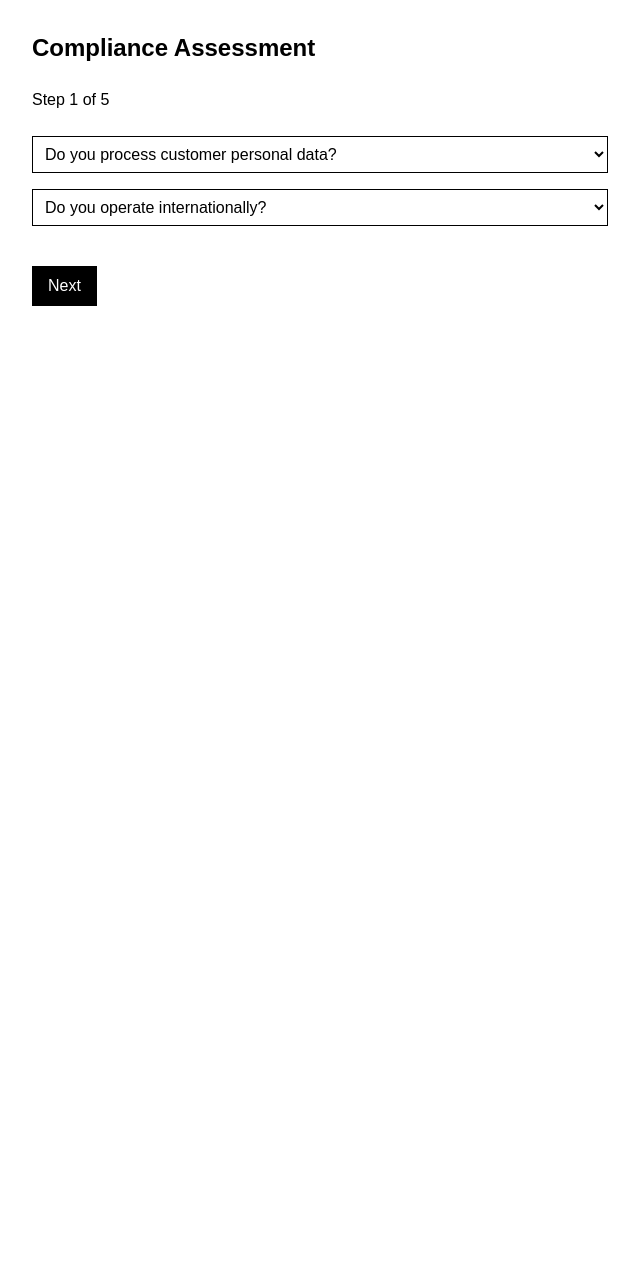
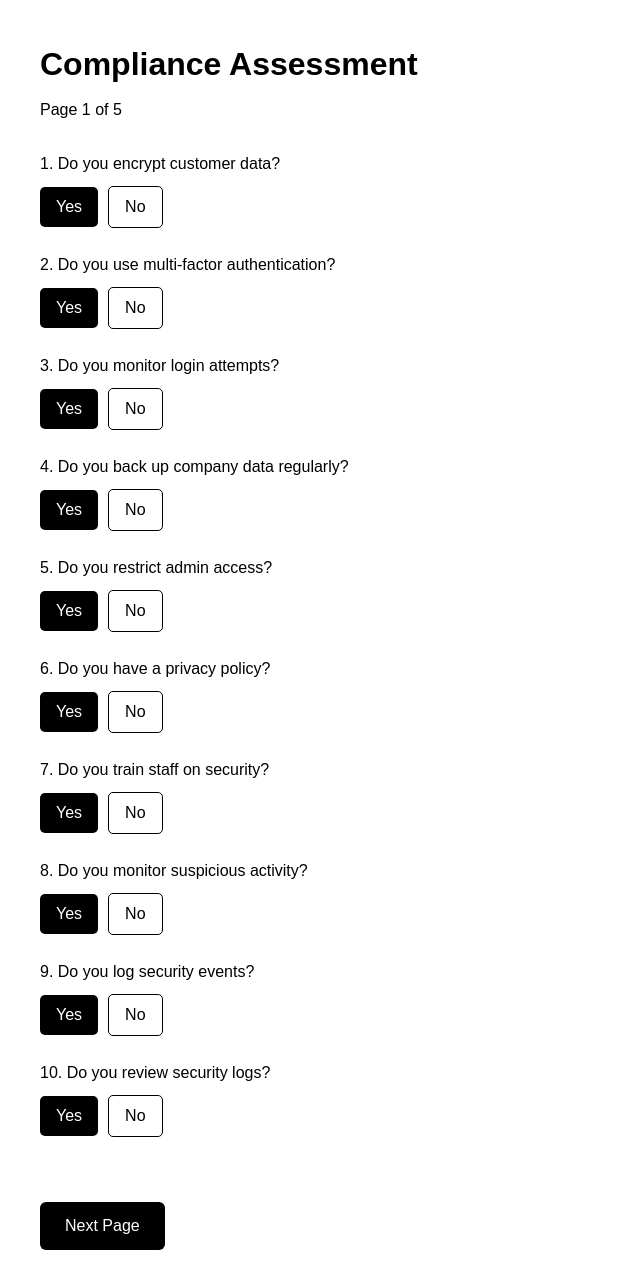
Before and after one commit to abdisamad9009-dot/complypilot-frontend, a Next.js app: page /assessment in a window 1280 px wide. Shown: the whole page, without its empty margins (0-640 px from the left). Before the commit the page ends 800 px from the top, so only its background shows below. Built offline with nearby package versions, Linux system fonts and the light colour scheme.

Commit message:
Update page.tsx

```diff
--- a/app/assessment/page.tsx
+++ b/app/assessment/page.tsx
@@ -1,205 +1,169 @@
 "use client"
 
 import { useState } from "react"
-import { useRouter } from "next/navigation"
 
 export default function AssessmentPage() {
 
-  const router = useRouter()
+  const questions = [
+    "Do you encrypt customer data?",
+    "Do you use multi-factor authentication?",
+    "Do you monitor login attempts?",
+    "Do you back up company data regularly?",
+    "Do you restrict admin access?",
+    "Do you have a privacy policy?",
+    "Do you train staff on security?",
+    "Do you monitor suspicious activity?",
+    "Do you log security events?",
+    "Do you review security logs?",
 
-  const [step, setStep] = useState(1)
+    "Do you encrypt stored data?",
+    "Do you encrypt data in transit?",
+    "Do you use secure passwords?",
+    "Do you rotate passwords regularly?",
+    "Do you audit system access?",
+    "Do you have firewall protection?",
+    "Do you monitor network traffic?",
+    "Do you review system permissions?",
+    "Do you test backups regularly?",
+    "Do you store backups securely?",
 
-  const [answers, setAnswers] = useState<{[key:string]: string}>({})
+    "Do you comply with GDPR?",
+    "Do you allow users to delete data?",
+    "Do you allow users to export data?",
+    "Do you track consent for data use?",
+    "Do you protect personal data?",
+    "Do you document security policies?",
+    "Do you monitor data access?",
+    "Do you review compliance regularly?",
+    "Do you audit third party tools?",
+    "Do you restrict data sharing?",
 
-  function updateAnswer(question: string, value: string) {
-    setAnswers(prev => ({
-      ...prev,
-      [question]: value
-    }))
+    "Do you track failed login attempts?",
+    "Do you detect unusual logins?",
+    "Do you notify admins of breaches?",
+    "Do you review access logs?",
+    "Do you monitor API usage?",
+    "Do you secure internal tools?",
+    "Do you test security controls?",
+    "Do you review staff permissions?",
+    "Do you monitor cloud systems?",
+    "Do you secure company devices?",
+
+    "Do you have incident response plans?",
+    "Do you report security incidents?",
+    "Do you test incident response?",
+    "Do you monitor system uptime?",
+    "Do you track vulnerabilities?",
+    "Do you patch software quickly?",
+    "Do you use antivirus protection?",
+    "Do you monitor data integrity?",
+    "Do you review security alerts?",
+    "Do you test disaster recovery?"
+  ]
+
+  const [page, setPage] = useState(0)
+  const [yesCount, setYesCount] = useState(0)
+
+  const questionsPerPage = 10
+  const start = page * questionsPerPage
+  const currentQuestions = questions.slice(start, start + questionsPerPage)
+
+  function answerYes() {
+    setYesCount(prev => prev + 1)
   }
 
-  function next() {
-    setStep(step + 1)
-  }
+  function nextPage() {
+    if (page < 4) {
+      setPage(page + 1)
+      window.scrollTo(0, 0)
+    } else {
 
-  function back() {
-    setStep(step - 1)
-  }
+      const score = Math.round((yesCount / 50) * 100)
 
-  function runAssessment() {
+      const gdpr = yesCount < 20 ? 1 : 0
+      const auth = yesCount < 30 ? 1 : 0
+      const security = yesCount < 40 ? 1 : 0
+      const total = gdpr + auth + security
 
-    let score = 100
-
-    let gdprFine = 0
-    let authFine = 0
-    let securityFine = 0
-
-    const risky = (q:string) => answers[q] === "no"
-
-    if (risky("customerData")) {
-      score -= 10
-      gdprFine += 10000
+      window.location.href =
+        `/dashboard?score=${score}&gdpr=${gdpr}&auth=${auth}&security=${security}&total=${total}`
     }
-
-    if (risky("mfa")) {
-      score -= 20
-      authFine += 10000
-    }
-
-    if (risky("encryption")) {
-      score -= 20
-      gdprFine += 15000
-    }
-
-    if (risky("backups")) {
-      score -= 10
-      securityFine += 5000
-    }
-
-    if (risky("incidentPlan")) {
-      score -= 10
-      securityFine += 5000
-    }
-
-    if (risky("monitoring")) {
-      score -= 10
-      securityFine += 5000
-    }
-
-    if (score < 0) score = 0
-
-    const totalFine = gdprFine + authFine + securityFine
-
-    router.push(
-      `/dashboard?score=${score}&gdpr=${gdprFine}&auth=${authFine}&security=${securityFine}&total=${totalFine}`
-    )
   }
 
   return (
-    <div className="min-h-screen bg-white text-black p-8">
+    <div style={{
+      minHeight: "100vh",
+      backgroundColor: "white",
+      color: "black",
+      padding: "40px",
+      fontFamily: "sans-serif"
+    }}>
 
-      <h1 className="text-2xl font-bold mb-6">
+      <h1 style={{ fontSize: "32px", fontWeight: "bold" }}>
         Compliance Assessment
       </h1>
 
-      <p className="mb-6">
-        Step {step} of 5
+      <p style={{ marginTop: "10px" }}>
+        Page {page + 1} of 5
       </p>
 
-      <div className="max-w-xl space-y-4">
+      <div style={{ marginTop: "30px" }}>
 
-        {step === 1 && (
-          <>
-            <select onChange={(e)=>updateAnswer("customerData",e.target.value)} className="border p-2 w-full">
-              <option>Do you process customer personal data?</option>
-              <option value="yes">Yes</option>
-              <option value="no">No</option>
-            </select>
+        {currentQuestions.map((q, i) => (
+          <div key={i} style={{ marginBottom: "25px" }}>
 
-            <select onChange={(e)=>updateAnswer("international",e.target.value)} className="border p-2 w-full">
-              <option>Do you operate internationally?</option>
-              <option value="yes">Yes</option>
-              <option value="no">No</option>
-            </select>
-          </>
-        )}
+            <p style={{ marginBottom: "10px" }}>
+              {start + i + 1}. {q}
+            </p>
 
-        {step === 2 && (
-          <>
-            <select onChange={(e)=>updateAnswer("mfa",e.target.value)} className="border p-2 w-full">
-              <option>Do you use Multi‑Factor Authentication?</option>
-              <option value="yes">Yes</option>
-              <option value="no">No</option>
-            </select>
+            <button
+              onClick={answerYes}
+              style={{
+                marginRight: "10px",
+                padding: "8px 16px",
+                backgroundColor: "black",
+                color: "white",
+                border: "none",
+                borderRadius: "5px",
+                cursor: "pointer"
+              }}
+            >
+              Yes
+            </button>
 
-            <select onChange={(e)=>updateAnswer("passwords",e.target.value)} className="border p-2 w-full">
-              <option>Are strong passwords enforced?</option>
-              <option value="yes">Yes</option>
-              <option value="no">No</option>
-            </select>
-          </>
-        )}
+            <button
+              style={{
+                padding: "8px 16px",
+                backgroundColor: "white",
+                color: "black",
+                border: "1px solid black",
+                borderRadius: "5px",
+                cursor: "pointer"
+              }}
+            >
+              No
+            </button>
 
-        {step === 3 && (
-          <>
-            <select onChange={(e)=>updateAnswer("encryption",e.target.value)} className="border p-2 w-full">
-              <option>Is customer data encrypted?</option>
-              <option value="yes">Yes</option>
-              <option value="no">No</option>
-            </select>
-
-            <select onChange={(e)=>updateAnswer("accessControl",e.target.value)} className="border p-2 w-full">
-              <option>Do you restrict access to sensitive data?</option>
-              <option value="yes">Yes</option>
-              <option value="no">No</option>
-            </select>
-          </>
-        )}
-
-        {step === 4 && (
-          <>
-            <select onChange={(e)=>updateAnswer("monitoring",e.target.value)} className="border p-2 w-full">
-              <option>Do you monitor systems for suspicious activity?</option>
-              <option value="yes">Yes</option>
-              <option value="no">No</option>
-            </select>
-
-            <select onChange={(e)=>updateAnswer("training",e.target.value)} className="border p-2 w-full">
-              <option>Do employees receive security training?</option>
-              <option value="yes">Yes</option>
-              <option value="no">No</option>
-            </select>
-          </>
-        )}
-
-        {step === 5 && (
-          <>
-            <select onChange={(e)=>updateAnswer("backups",e.target.value)} className="border p-2 w-full">
-              <option>Do you maintain secure backups?</option>
-              <option value="yes">Yes</option>
-              <option value="no">No</option>
-            </select>
-
-            <select onChange={(e)=>updateAnswer("incidentPlan",e.target.value)} className="border p-2 w-full">
-              <option>Do you have an incident response plan?</option>
-              <option value="yes">Yes</option>
-              <option value="no">No</option>
-            </select>
-          </>
-        )}
-
-        <div className="flex gap-3 mt-6">
-
-          {step > 1 && (
-            <button
-              onClick={back}
-              className="border px-4 py-2"
-            >
-              Back
-            </button>
-          )}
-
-          {step < 5 && (
-            <button
-              onClick={next}
-              className="bg-black text-white px-4 py-2"
-            >
-              Next
-            </button>
-          )}
-
-          {step === 5 && (
-            <button
-              onClick={runAssessment}
-              className="bg-black text-white px-4 py-2"
-            >
-              Run Assessment
-            </button>
-          )}
-
-        </div>
+          </div>
+        ))}
 
       </div>
+
+      <button
+        onClick={nextPage}
+        style={{
+          marginTop: "40px",
+          padding: "12px 25px",
+          backgroundColor: "black",
+          color: "white",
+          border: "none",
+          borderRadius: "6px",
+          cursor: "pointer",
+          fontSize: "16px"
+        }}
+      >
+        {page === 4 ? "Finish Assessment" : "Next Page"}
+      </button>
 
     </div>
   )
```
